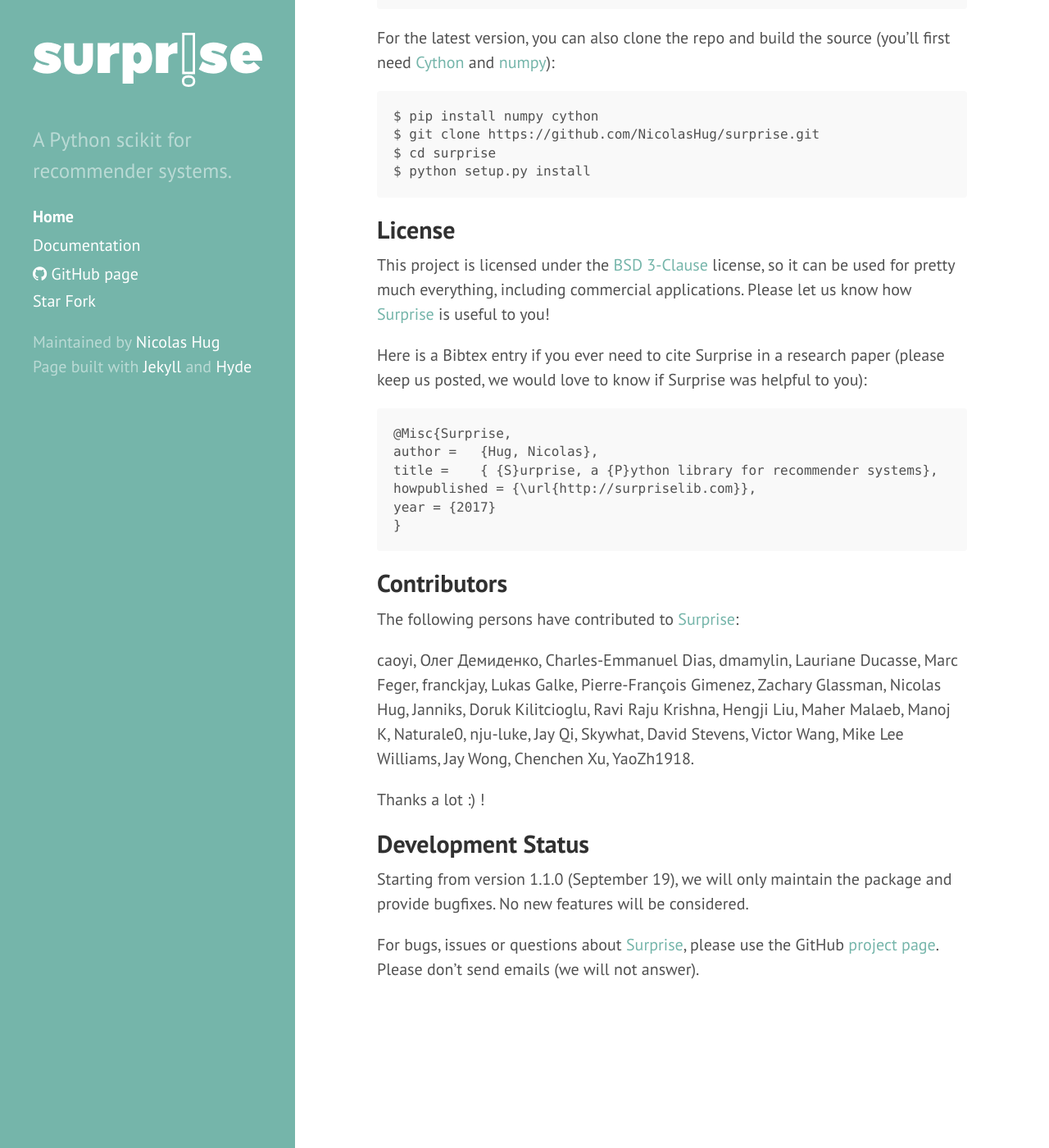
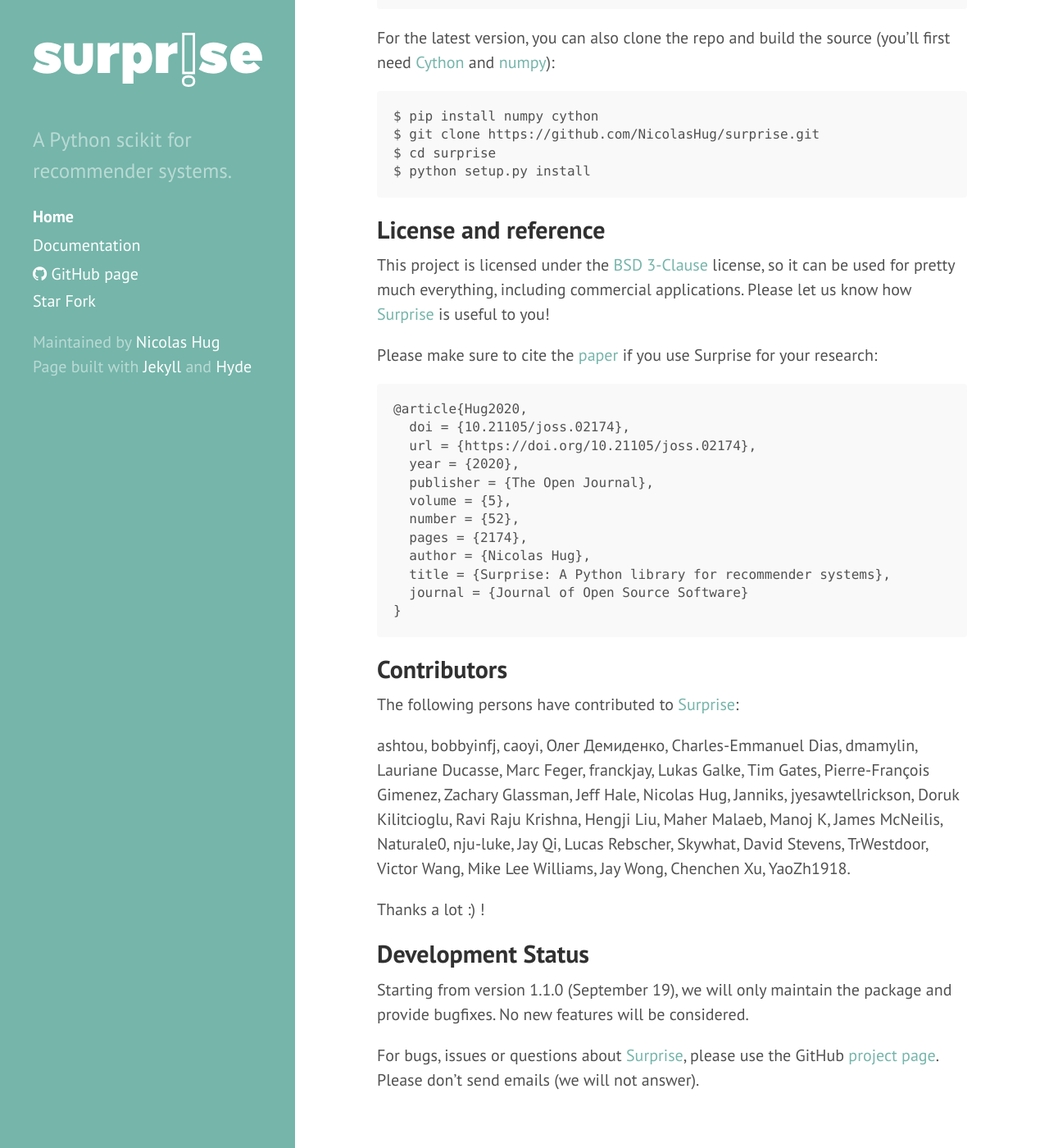
Before and after one commit to NicolasHug/Surprise, a Jekyll site: the page built from index.md, in a window 1280 px wide and 1400 px high, scrolled down 3228 px. Shown: the whole window at 82% size. Built offline with Jekyll 4.4.1, drawn with Linux system fonts in a browser that asks for light colours; some of the changed text lies outside the part shown.

Commit message:
update index from readme

```diff
--- a/index.md
+++ b/index.md
@@ -9,7 +9,7 @@
 --------
 
 [Surprise](http://surpriselib.com) is a Python
-[scikit](https://www.scipy.org/scikits.html) building and analyzing
+[scikit](https://www.scipy.org/scikits.html) for building and analyzing
 recommender systems that deal with explicit rating data.
 
 [Surprise](http://surpriselib.com) **was designed with the
@@ -48,15 +48,15 @@
   [analyse](http://nbviewer.jupyter.org/github/NicolasHug/Surprise/tree/master/examples/notebooks/KNNBasic_analysis.ipynb/)
   and
   [compare](http://nbviewer.jupyter.org/github/NicolasHug/Surprise/blob/master/examples/notebooks/Compare.ipynb)
-  the algorithms performance. Cross-validation procedures can be run very
+  the algorithms' performance. Cross-validation procedures can be run very
   easily using powerful CV iterators (inspired by
   [scikit-learn](http://scikit-learn.org/) excellent tools), as well as
   [exhaustive search over a set of
   parameters](http://surprise.readthedocs.io/en/stable/getting_started.html#tune-algorithm-parameters-with-gridsearchcv).
 
 
-The name *SurPRISE* (roughly :) ) stands for Simple Python RecommendatIon
-System Engine.
+The name *SurPRISE* (roughly :) ) stands for *Simple Python RecommendatIon
+System Engine*.
 
 Please note that surprise does not support implicit ratings or content-based
 information.
@@ -166,22 +166,29 @@
     $ cd surprise
     $ python setup.py install
 
-License
--------
+License and reference
+---------------------
 
 This project is licensed under the [BSD
 3-Clause](https://opensource.org/licenses/BSD-3-Clause) license, so it can be
 used for pretty much everything, including commercial applications. Please let
 us know how [Surprise](http://surpriselib.com) is useful to you!
 
-Here is a Bibtex entry if you ever need to cite Surprise in a research paper
-(please keep us posted, we would love to know if Surprise was helpful to you):
+Please make sure to cite the
+[paper](https://joss.theoj.org/papers/10.21105/joss.02174) if you use
+Surprise for your research:
 
-    @Misc{Surprise,
-    author =   {Hug, Nicolas},
-    title =    { {S}urprise, a {P}ython library for recommender systems},
-    howpublished = {\url{http://surpriselib.com}},
-    year = {2017}
+    @article{Hug2020,
+      doi = {10.21105/joss.02174},
+      url = {https://doi.org/10.21105/joss.02174},
+      year = {2020},
+      publisher = {The Open Journal},
+      volume = {5},
+      number = {52},
+      pages = {2174},
+      author = {Nicolas Hug},
+      title = {Surprise: A Python library for recommender systems},
+      journal = {Journal of Open Source Software}
     }
 
 Contributors
@@ -189,11 +196,13 @@
 
 The following persons have contributed to [Surprise](http://surpriselib.com):
 
-caoyi, Олег Демиденко, Charles-Emmanuel Dias, dmamylin, Lauriane Ducasse,
-Marc Feger, franckjay, Lukas Galke, Pierre-François Gimenez, Zachary
-Glassman, Nicolas Hug, Janniks, Doruk Kilitcioglu, Ravi Raju Krishna, Hengji
-Liu, Maher Malaeb, Manoj K, Naturale0, nju-luke, Jay Qi, Skywhat, David
-Stevens, Victor Wang, Mike Lee Williams, Jay Wong, Chenchen Xu, YaoZh1918.
+ashtou, bobbyinfj, caoyi, Олег Демиденко, Charles-Emmanuel Dias, dmamylin,
+Lauriane Ducasse, Marc Feger, franckjay, Lukas Galke, Tim Gates,
+Pierre-François Gimenez, Zachary Glassman, Jeff Hale, Nicolas Hug, Janniks,
+jyesawtellrickson, Doruk Kilitcioglu, Ravi Raju Krishna, Hengji Liu, Maher
+Malaeb, Manoj K, James McNeilis, Naturale0, nju-luke, Jay Qi, Lucas Rebscher,
+Skywhat, David Stevens, TrWestdoor, Victor Wang, Mike Lee Williams, Jay Wong,
+Chenchen Xu, YaoZh1918.
 
 Thanks a lot :) !
 
```
